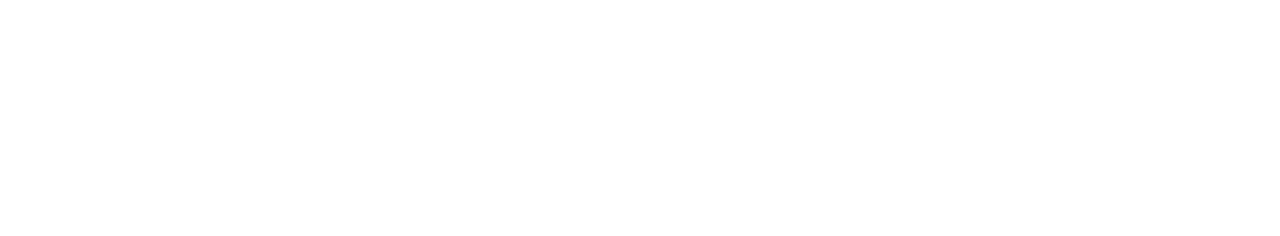
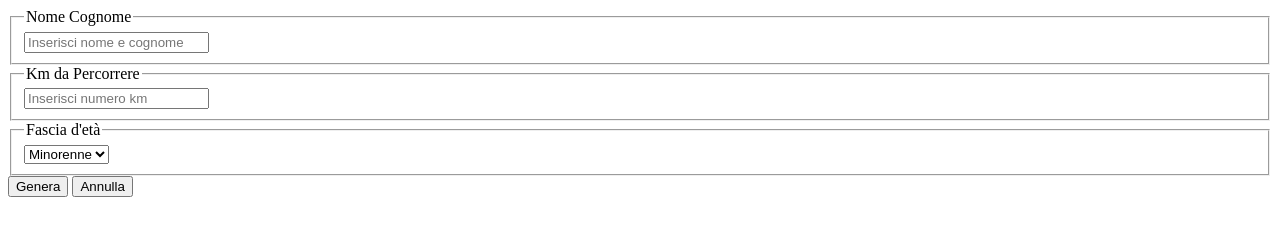
Before and after one commit to GinaTovarAlmario/js-biglietto-treno-form, a plain HTML site: page index.html in a window 1280 px wide. Drawn offline with nearby package versions, Linux system fonts and the light colour scheme.

Commit message:
struttura base del mio form

```diff
--- a/index.html
+++ b/index.html
@@ -7,9 +7,31 @@
     <meta name="project" content="Js-form">
 
     <title>TrenoBooleano</title>
+    <!-- inclusione libreria Bootstrap -->
+    <script src="https://cdn.jsdelivr.net/npm/@popperjs/core@2.11.8/dist/umd/popper.min.js" integrity="sha384-I7E8VVD/ismYTF4hNIPjVp/Zjvgyol6VFvRkX/vR+Vc4jQkC+hVqc2pM8ODewa9r" crossorigin="anonymous"></script>
 </head>
 <body>
-
+    <form>
+        <fieldset>
+            <legend>Nome Cognome</legend>
+            <input type="text" id="fullName" placeholder="Inserisci nome e cognome">
+        </fieldset>
+        <fieldset>
+            <legend>Km da Percorrere</legend>
+            <input type="text" id="KmChoice" placeholder="Inserisci numero km">
+        </fieldset>
+        <fieldset>
+            <legend>Fascia d'età</legend>
+            <select class="form-select" id="rangeAge" aria-label="Default select example">
+                <option selected>Minorenne</option>
+                <option value="1">Adulto</option>
+                <option value="2">Senior</option>
+              </select>
+        </fieldset>
+        <button type="button" id="btn.produce">Genera</button>
+        <button type="button" id="btn.annull">Annulla</button>
+    </form>
     <script src="js/script.js"></script>
+    <script src="https://cdn.jsdelivr.net/npm/bootstrap@5.3.3/dist/js/bootstrap.min.js" integrity="sha384-0pUGZvbkm6XF6gxjEnlmuGrJXVbNuzT9qBBavbLwCsOGabYfZo0T0to5eqruptLy" crossorigin="anonymous"></script>
 </body>
 </html>
```
